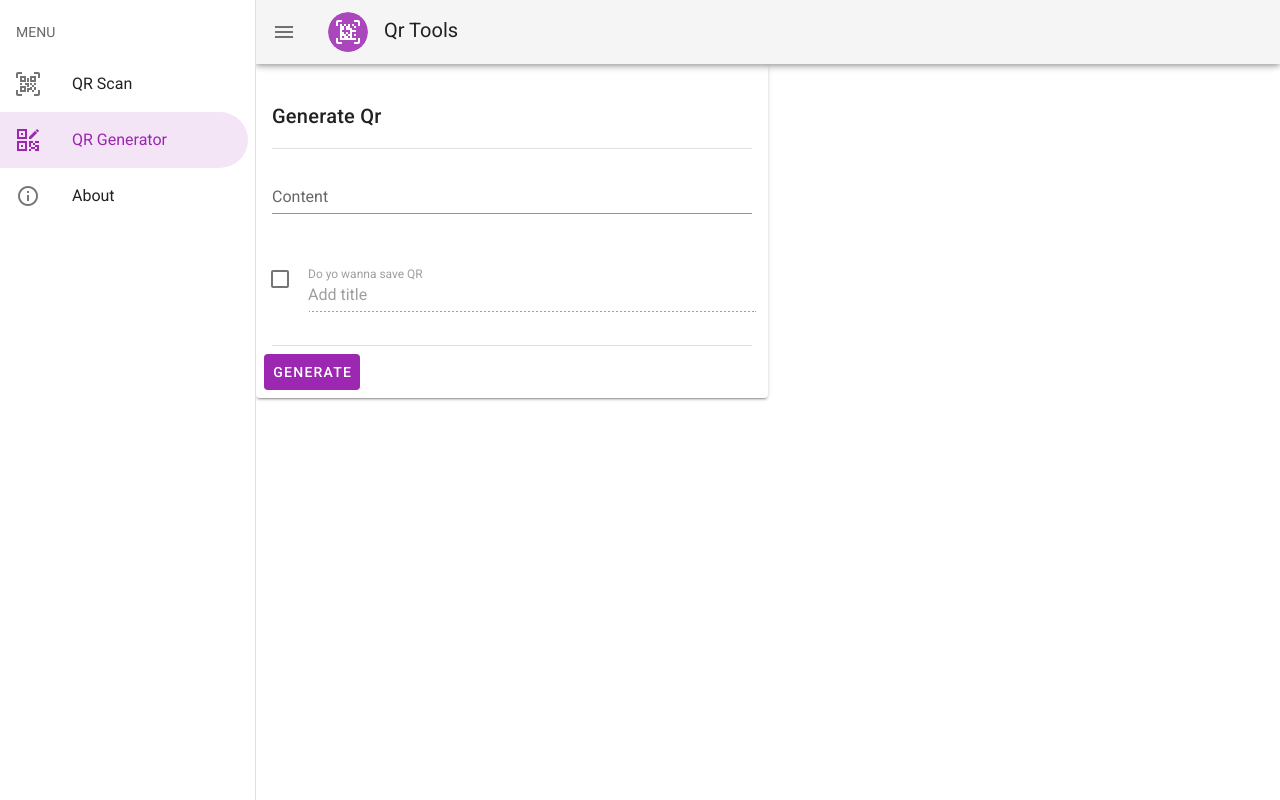
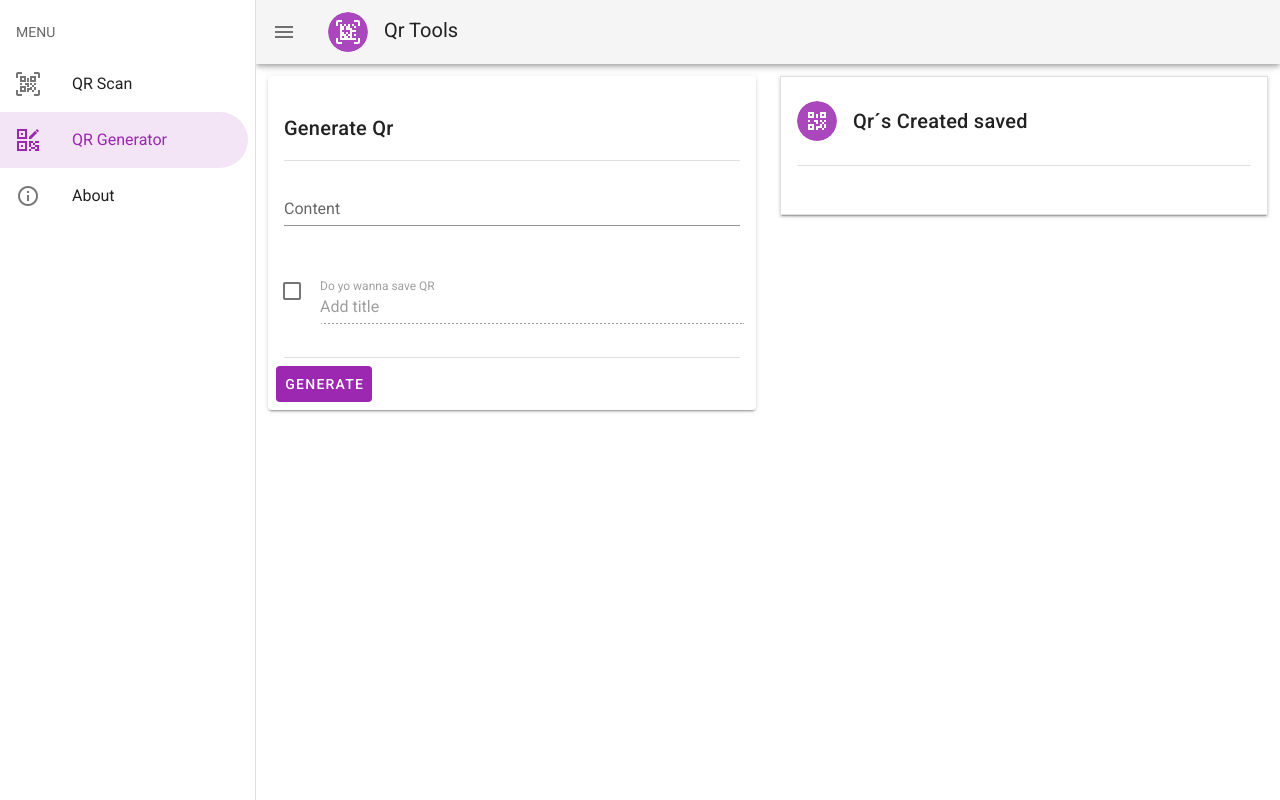
Before and after one commit to EstebanJS/Qr-Tools, a Vue app: page /generator in a window 1280 px wide. Built offline with nearby package versions, Linux system fonts and the light colour scheme.

Commit message:
Esteban Jimenez Listas de Qr's creadas y guardadas

```diff
--- a/src/components/ItemListQrSaved.vue
+++ b/src/components/ItemListQrSaved.vue
@@ -1,5 +1,5 @@
 <template>
-  <v-list-item @click="dialog=true">
+  <v-list-item @click="dialog = true">
     <v-list-item-content>
       <v-list-item-title v-text="title"></v-list-item-title>
 
@@ -16,8 +16,11 @@
         <v-card-title class="headline">
           {{ title }}
         </v-card-title>
-        <v-card-text>
+        <v-card-text v-if="width === undefined">
           {{ content }}
+        </v-card-text>
+        <v-card-text v-if="width !== undefined">
+          <div id="qr-dialog"></div>
         </v-card-text>
       </v-card>
     </v-dialog>
@@ -25,6 +28,7 @@
 </template>
 
 <script>
+import QRCode from "easyqrcodejs";
 import { mapActions } from "vuex";
 export default {
   name: "ItemListQrSaved",
@@ -41,11 +45,31 @@ export default {
       type: String,
       required: true,
     },
+    height: {
+      type: Number,
+      required: false,
+    },
+    width: {
+      type: Number,
+      required: false,
+    },
   },
   data() {
     return {
       dialog: false,
     };
+  },
+  watch: {
+    dialog(newValue) {
+      if (newValue) {
+        console.log('QR');
+        new QRCode(document.getElementById("qr-dialog"), {
+          text: this.content,
+          height: 350,
+          width: 350,
+        });
+      }
+    },
   },
   methods: {
     ...mapActions(["ActRemoveItemQr"]),
--- a/src/components/ListQrSaved.vue
+++ b/src/components/ListQrSaved.vue
@@ -6,17 +6,19 @@
           mdi-qrcode
         </v-icon>
       </v-list-item-avatar>
-      Qr's saved
+      {{title}}
     </v-card-title>
     <v-divider class="mx-4"></v-divider>
     <v-card-text>
       <v-list two-line>
         <ItemListQrSavedVue
-          v-for="item in getListQr"
+          v-for="item in Items"
           :key="item.id"
           :id="item.id"
           :title="item.title"
           :content="item.content"
+          :width="item.width ? item.width : undefined"
+          :height="item.height ? item.height : undefined"
         />
       </v-list>
     </v-card-text>
@@ -24,16 +26,22 @@
 </template>
 
 <script>
-import { mapGetters } from "vuex";
 import ItemListQrSavedVue from "./ItemListQrSaved.vue";
 export default {
   name: "listQrSaved",
   components: {
     ItemListQrSavedVue,
   },
-  computed: {
-    ...mapGetters(["getListQr"]),
-  },
+  props:{
+    title:{
+      type:String,
+      required:true
+    },
+    Items:{
+      type:Array,
+      required:true
+    }
+  }
 };
 </script>
 
--- a/src/components/QrGenrator.vue
+++ b/src/components/QrGenrator.vue
@@ -53,7 +53,7 @@ export default {
       if (this.save) {
         const data = {
           title: this.title,
-          Content: this.Content,
+          content: this.Content,
           height: 350,
           width: 350,
         };
--- a/src/views/Home.vue
+++ b/src/views/Home.vue
@@ -5,7 +5,7 @@
         <qrCodeReaderVue/>
       </v-col>
       <v-col class="mt-1" cols="12" md="6">
-        <ListQrSavedVue/>
+        <ListQrSavedVue title="Qr´s saved" :Items="getListQr"/>
       </v-col>
     </v-row>
   </v-container>
@@ -14,6 +14,7 @@
 <script>
 import qrCodeReaderVue from "@/components/qrCodeReader.vue";
 import ListQrSavedVue from "@/components/ListQrSaved.vue";
+import { mapGetters } from "vuex";
 // @ is an alias to /src
 
 qrCodeReaderVue;
@@ -23,6 +24,9 @@ export default {
     qrCodeReaderVue,
     ListQrSavedVue,
   },
+  computed:{
+    ...mapGetters(["getListQr"])
+  }
 };
 </script>
 
--- a/src/views/QrGenerator.vue
+++ b/src/views/QrGenerator.vue
@@ -1,20 +1,28 @@
 <template>
   <v-container class="mx-auto">
     <v-row>
-      <v-col class="pa-0" cols="12" md="6">
+      <v-col cols="12" md="6">
           <QrGenratorVue/>
       </v-col>
-      <v-col class="mt-1" cols="12" md="6"> </v-col>
+      <v-col cols="12" md="6">
+        <ListQrSavedVue title="Qr´s Created saved" :Items="getListQrCreate"/>
+      </v-col>
     </v-row>
   </v-container>
 </template>
 
 <script>
-import QrGenratorVue from "../components/QrGenrator.vue";
+import { mapGetters } from "vuex";
+import ListQrSavedVue from "@/components/ListQrSaved.vue";
+import QrGenratorVue from "@/components/QrGenrator.vue";
 export default {
   components: {
     QrGenratorVue,
+ListQrSavedVue
   },
+  computed:{
+    ...mapGetters(["getListQrCreate"])
+  }
 };
 </script>
 
```
